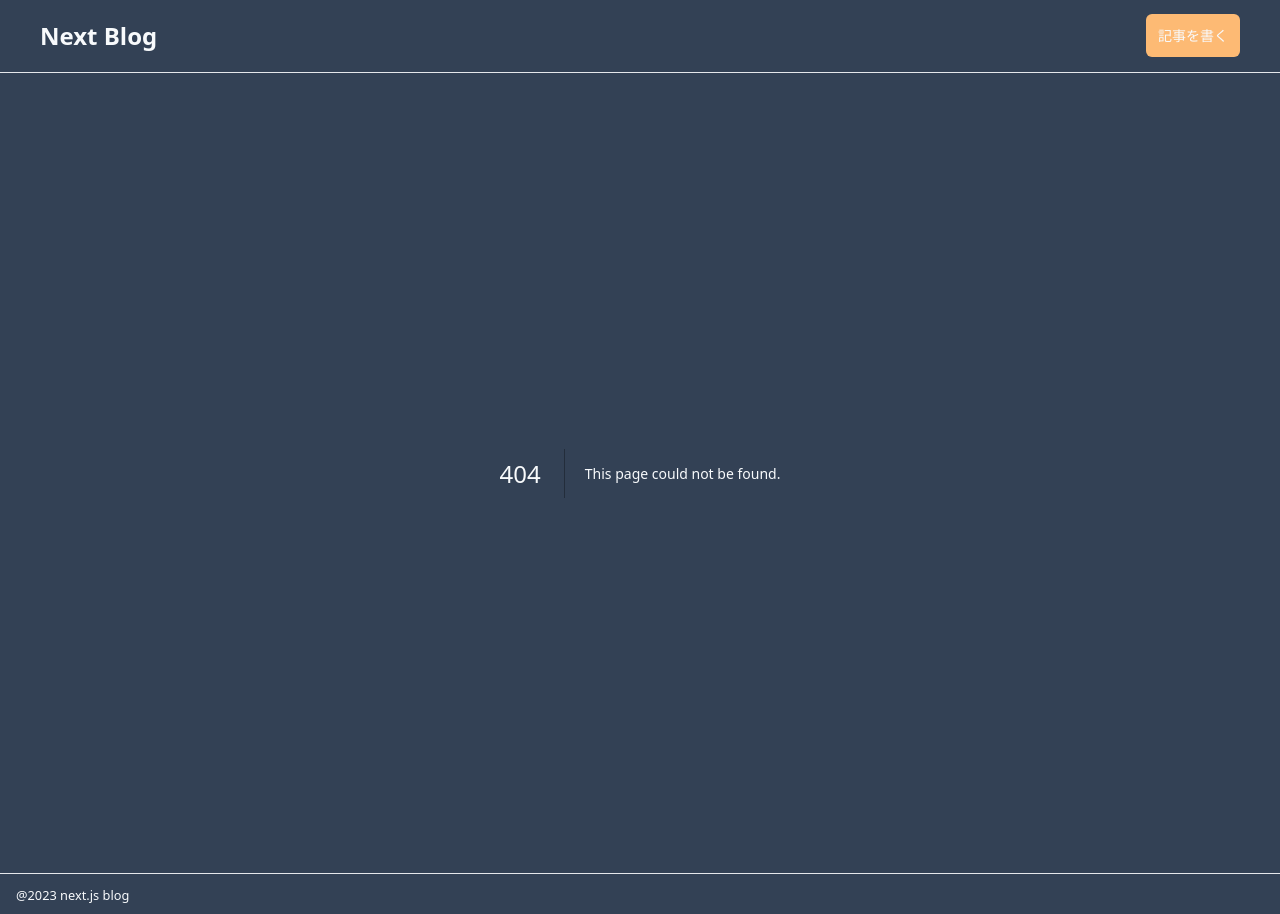
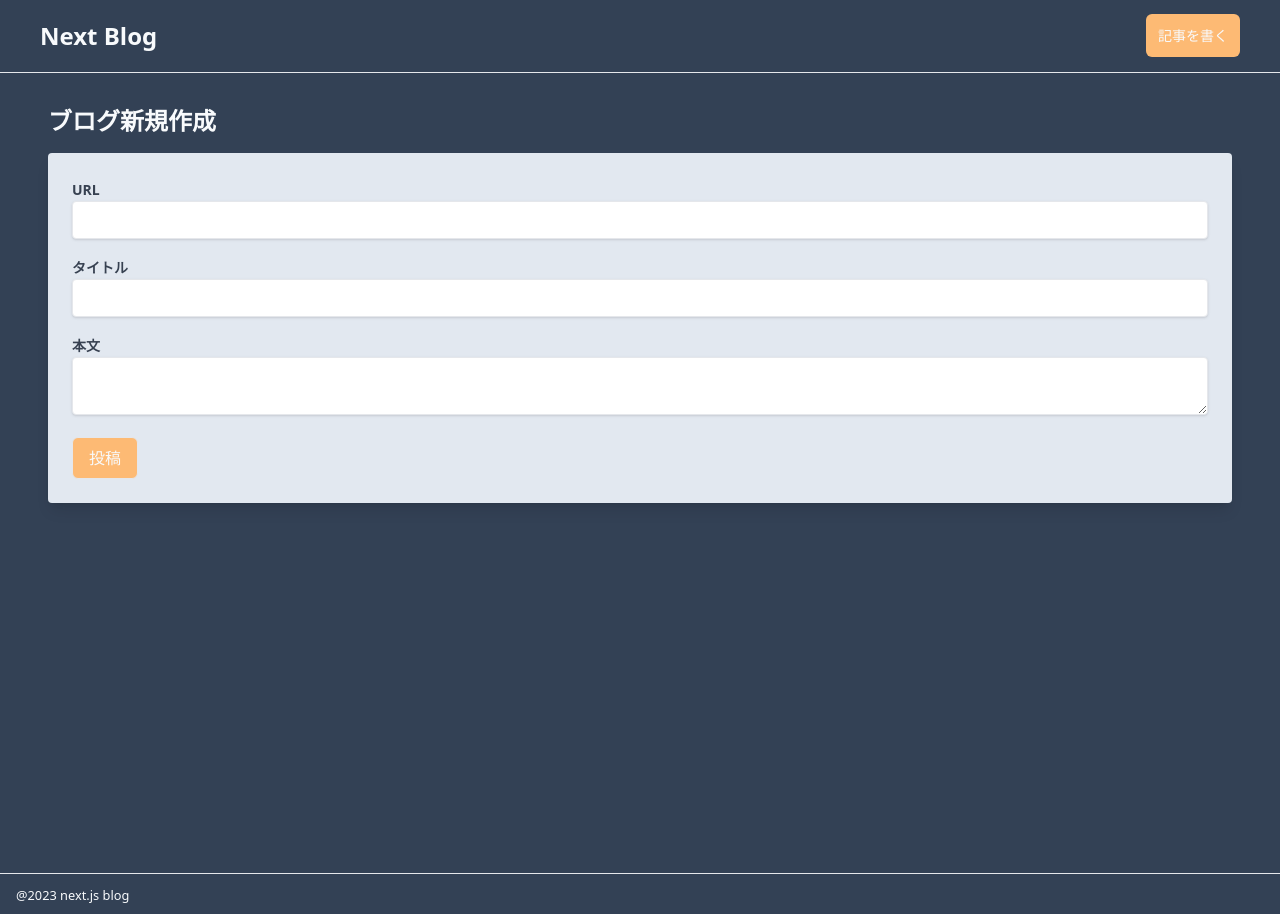
Before and after one commit to MoekaKitamura/next13-blog, a Next.js app: page /articles/new in a window 1280 px wide. Before the commit this address had no page. Built offline with nearby package versions, Linux system fonts and the light colour scheme.

Commit message:
create article new

```diff
--- /dev/null
+++ b/src/app/articles/new/page.tsx
@@ -0,0 +1,39 @@
+import React from "react";
+
+const page = () => {
+  return (
+    <div className="min-h-screen py-8 px-4 md:px-12">
+      <h2 className="text-2xl font-bold mb-4">ブログ新規作成</h2>
+      <form className="bg-slate-200 p-6 rounded shadow-lg">
+        <div className="mb-4">
+          <label className="text-gray-700 text-sm font-bold mb-2">URL</label>
+          <input
+            type="text"
+            className="shadow border rounded w-full py-2 px-3 text-gray-700 leading-tight focus:outline-none"
+          />
+        </div>
+        <div className="mb-4">
+          <label className="text-gray-700 text-sm font-bold mb-2">
+            タイトル
+          </label>
+          <input
+            type="text"
+            className="shadow border rounded w-full py-2 px-3 text-gray-700 leading-tight focus:outline-none"
+          />
+        </div>
+        <div className="mb-4">
+          <label className="text-gray-700 text-sm font-bold mb-2">本文</label>
+          <textarea className="shadow border rounded w-full py-2 px-3 text-gray-700 leading-tight focus:outline-none" />
+        </div>
+        <button
+          type="submit"
+          className="py-2 px-4 border rounded-md bg-orange-300"
+        >
+          投稿
+        </button>
+      </form>
+    </div>
+  );
+};
+
+export default page;
```
